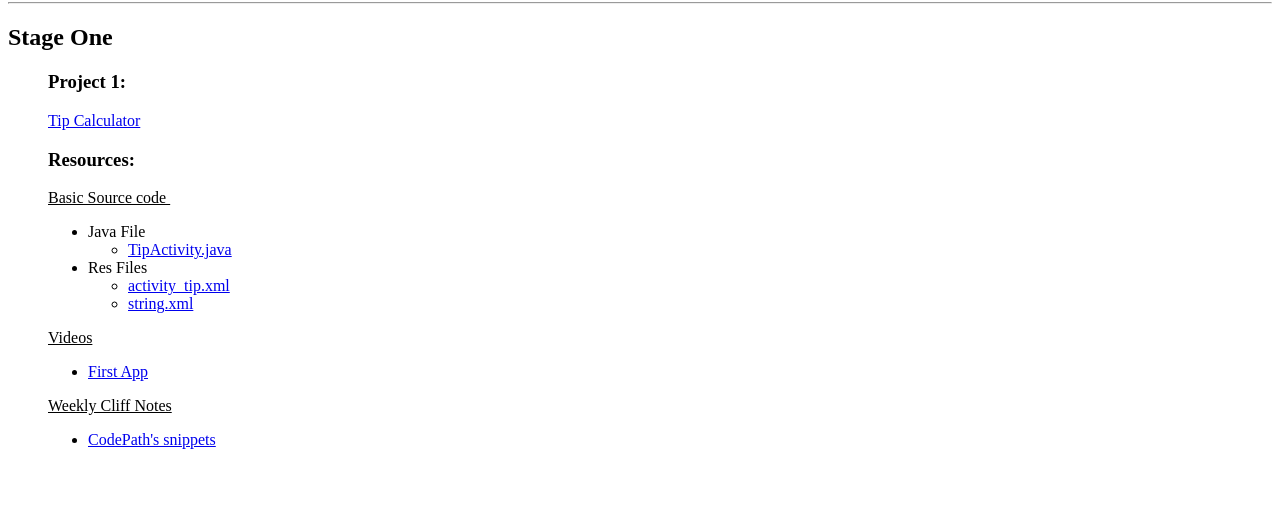
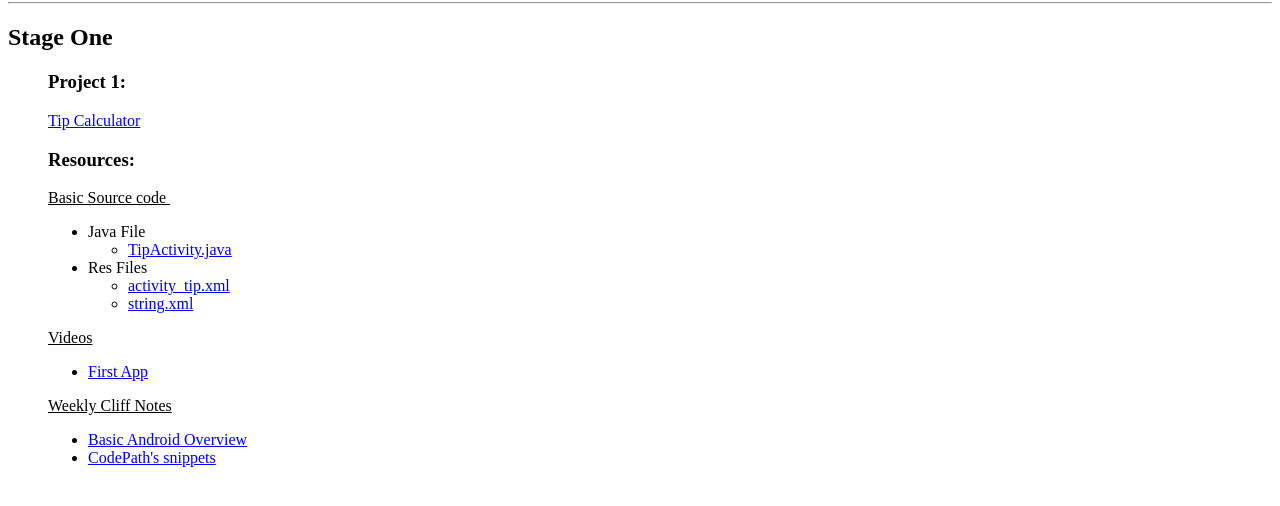
Before and after one commit to UnderTheBridge/underthebridge.github.io, a plain HTML site: page index.html in a window 1280 px wide. Shown: the part 64-570 px from the top of the page. Drawn offline with Linux system fonts and the light colour scheme.

Commit message:
Updated basic android notes

```diff
--- a/index.html
+++ b/index.html
@@ -35,6 +35,7 @@
 <p><u>Weekly Cliff Notes</u></p>
 
 <ul>
+	<li><a href="https://docs.google.com/document/d/1aQnwZCh6apjenesDGTgcUYOMJ23tedQHytaTweoXZy4/">Basic Android Overview</a></li>
 	<li><a href="http://guides.codepath.com/android/Android-Bootcamp-Cliffnotes">CodePath&#39;s snippets</a></li>
 </ul>
 </blockquote>
```
